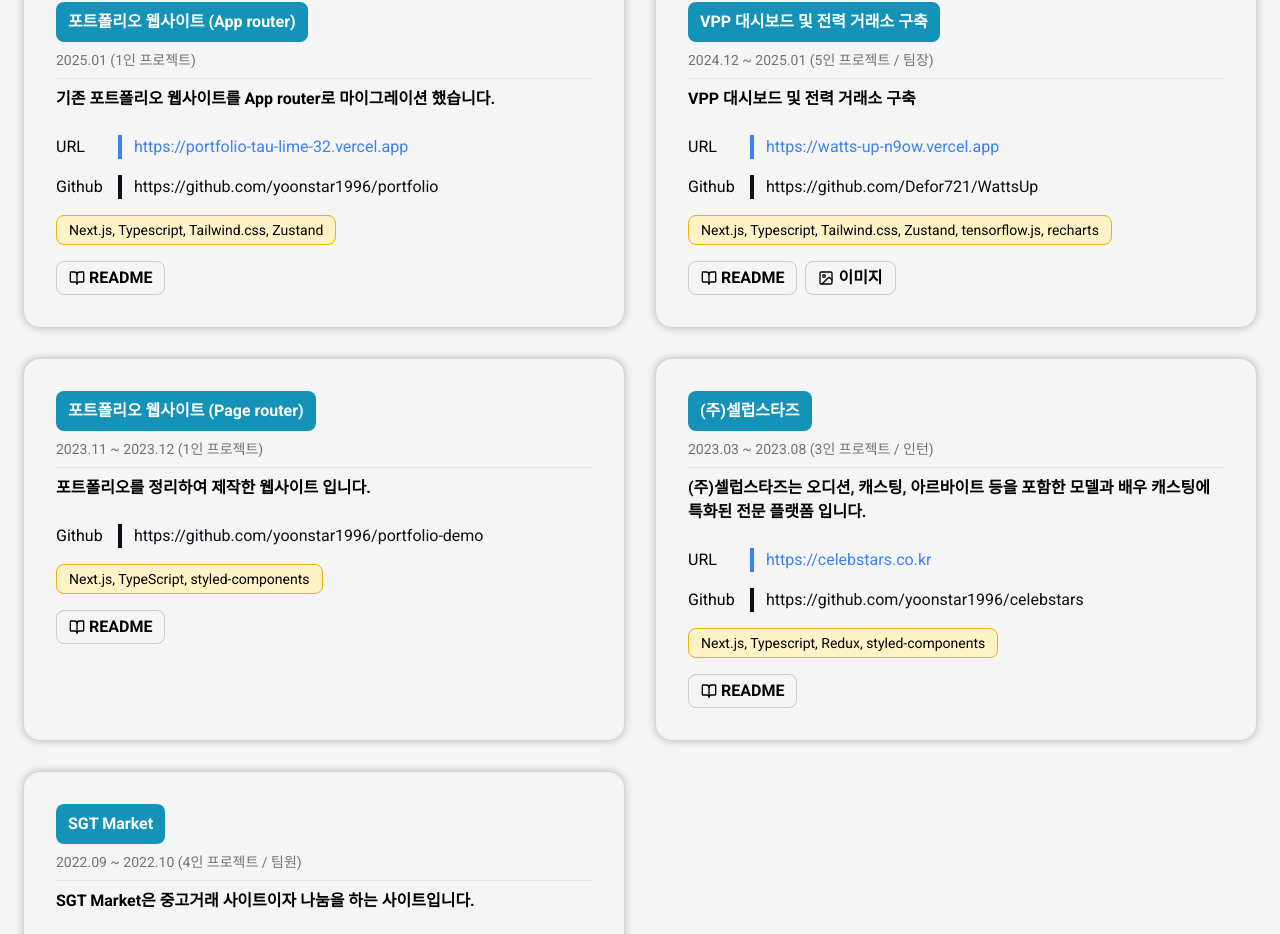
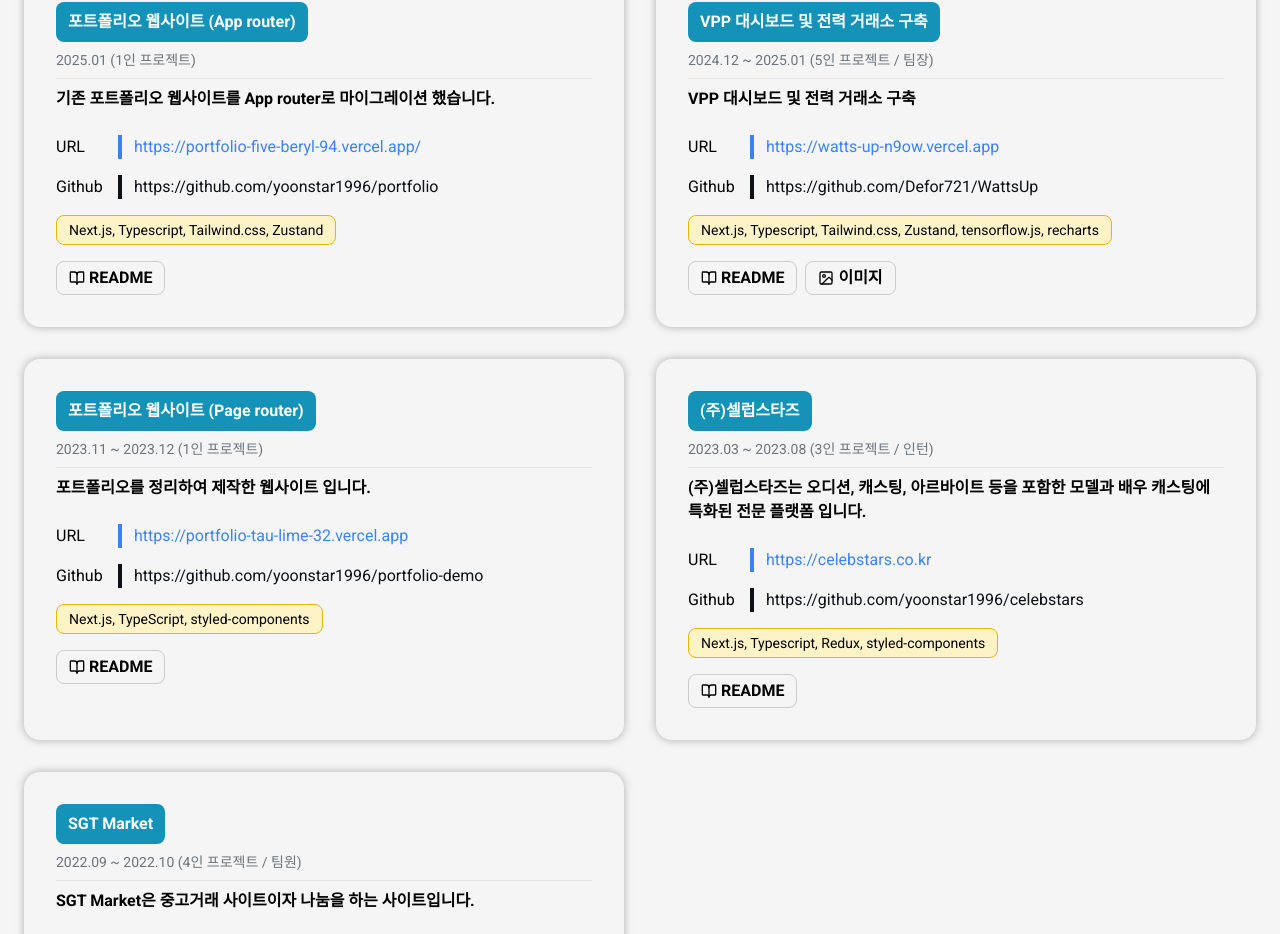
Before and after one commit to yoonstar1996/portfolio, a Next.js app: page / in a window 1280 px wide. Shown: the part 2172-3106 px from the top of the page. Built offline with nearby package versions, Linux system fonts and the light colour scheme.

Commit message:
[Feat] 포트폴리오 링크 수정

```diff
--- a/src/data/ProjectData.ts
+++ b/src/data/ProjectData.ts
@@ -3,7 +3,7 @@ export const PortfolioProject = {
   title: "포트폴리오 웹사이트 (App router)",
   subTitle: "2025.01 (1인 프로젝트)",
   desc: "기존 포트폴리오 웹사이트를 App router로 마이그레이션 했습니다.",
-  url: "https://portfolio-tau-lime-32.vercel.app",
+  url: "https://portfolio-five-beryl-94.vercel.app/",
   github: "https://github.com/yoonstar1996/portfolio",
   skills: "Next.js, Typescript, Tailwind.css, Zustand",
   func: [
@@ -91,6 +91,7 @@ export const PortfolioDemoProject = {
   title: "포트폴리오 웹사이트 (Page router)",
   subTitle: "2023.11 ~ 2023.12 (1인 프로젝트)",
   desc: "포트폴리오를 정리하여 제작한 웹사이트 입니다.",
+  url: "https://portfolio-tau-lime-32.vercel.app",
   github: "https://github.com/yoonstar1996/portfolio-demo",
   skills: "Next.js, TypeScript, styled-components",
   func: ["간단한 자기소개", "인적 사항", "기술 스택", "프로젝트 경험"],
```
